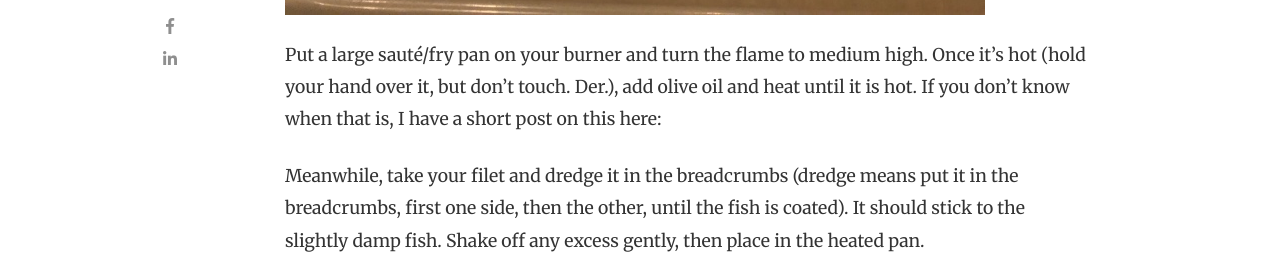
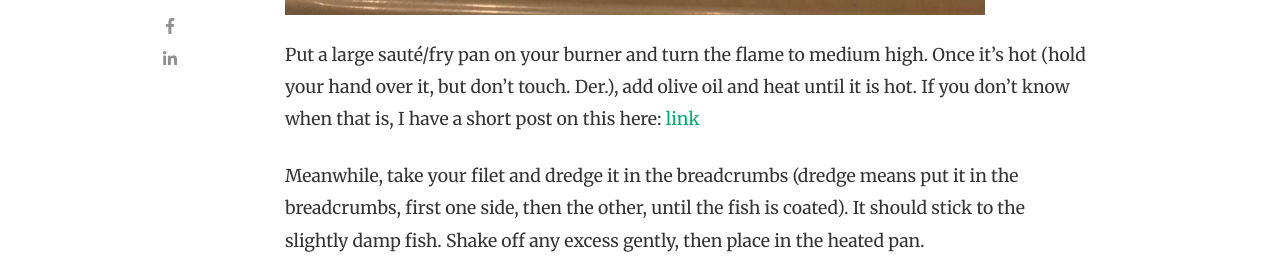
Before and after one commit to pknielski/pknielski.github.io, a Jekyll site: the page built from _posts/2019-04-23-tilapia.md, in a window 1280 px wide and 900 px high, scrolled down 4211 px. Shown: the part 152-431 px from the top of the window. Built offline with Jekyll 4.4.1, drawn with Linux system fonts in a browser that asks for light colours; nearby versions of some CDN libraries; comment, search, counter and statistics services are not loaded.

Commit message:
Update 2019-04-23-tilapia.md

```diff
--- a/_posts/2019-04-23-tilapia.md
+++ b/_posts/2019-04-23-tilapia.md
@@ -31,7 +31,7 @@ You can add this to the breadcrumbs and mix it in if you like.  I find that I do
 
 ![herbed](/assets/images/herbedbreadcrumbs_Fotor.jpg)
 
-Put a large sauté/fry pan on your burner and turn the flame to medium high.  Once it’s hot (hold your hand over it, but don’t touch.  Der.), add olive oil and heat until it is hot.  If you don’t know when that is, I have a short post on this here:
+Put a large sauté/fry pan on your burner and turn the flame to medium high.  Once it’s hot (hold your hand over it, but don’t touch.  Der.), add olive oil and heat until it is hot.  If you don’t know when that is, I have a short post on this here: [link](https://relationalkitchen.com/oil-hot-enough/)
 
 Meanwhile, take your filet and dredge it in the breadcrumbs (dredge means put it in the breadcrumbs, first one side, then the other, until the fish is coated).  It should stick to the slightly damp fish. Shake off any excess gently, then place in the heated pan.
 
```
